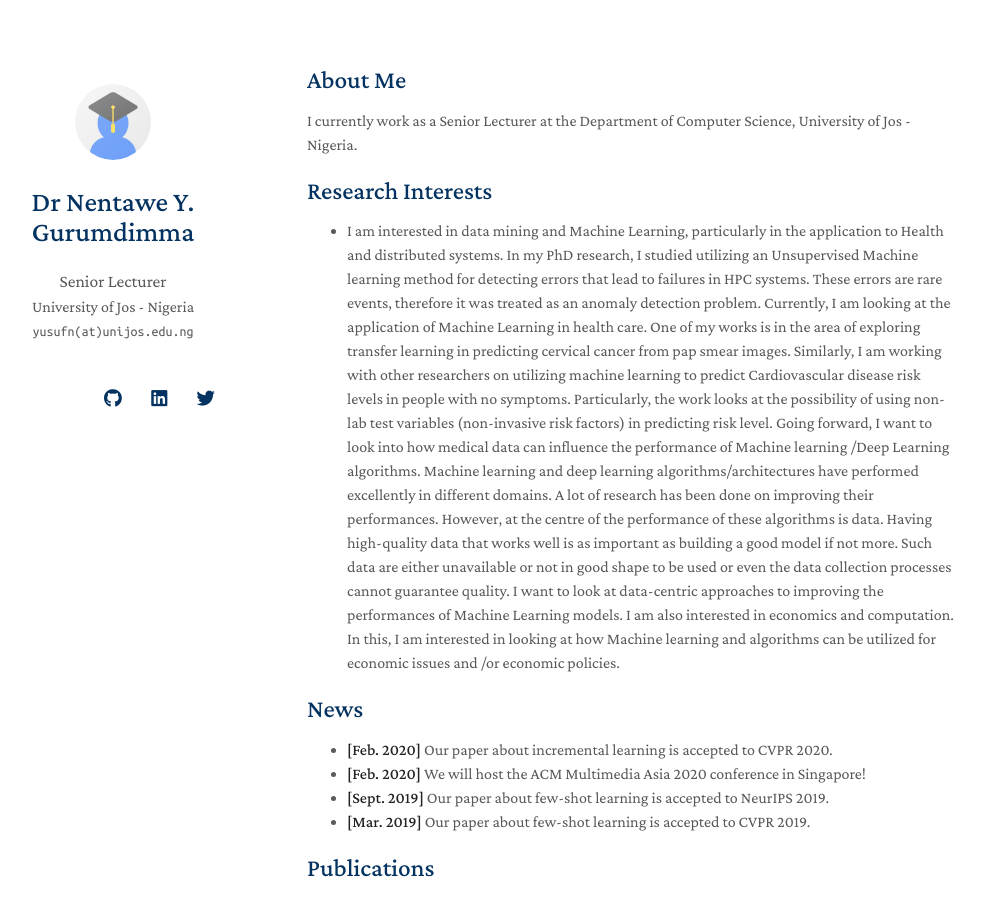
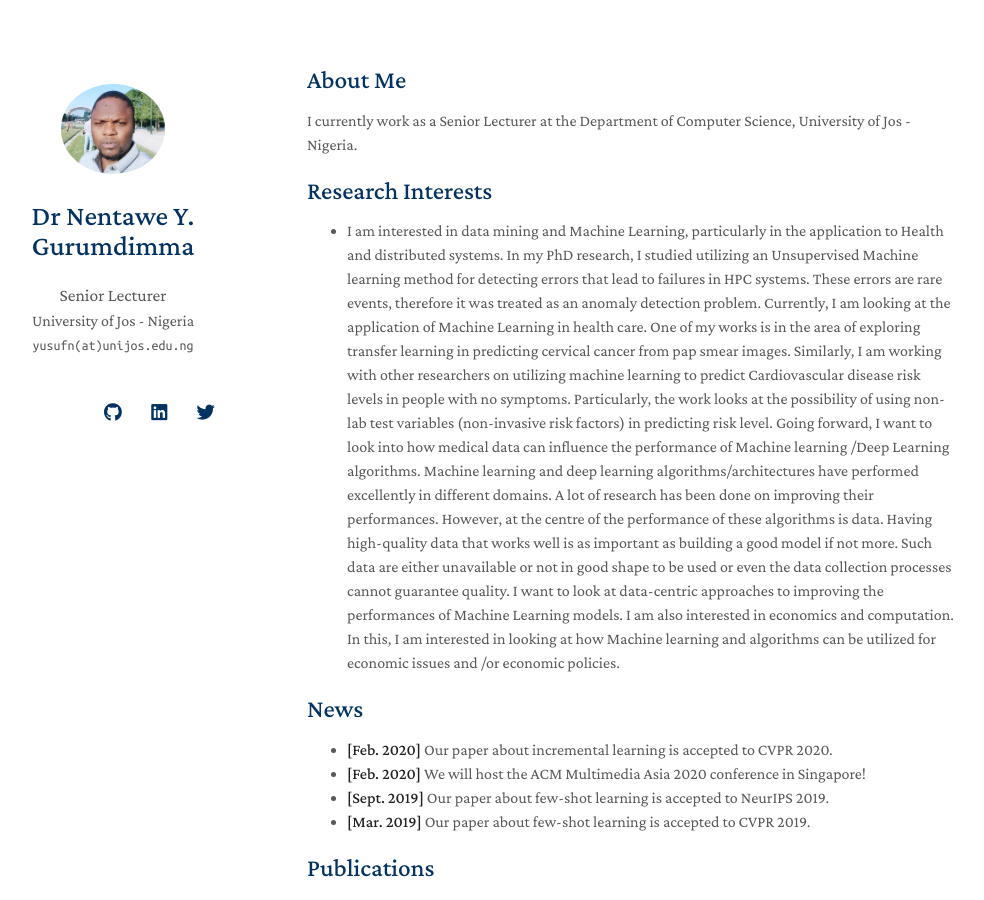
Before and after one commit to nentaweg/nentaweg.github.io, a Jekyll site: the page built from index.md, in a window 1280 px wide and 900 px high. Shown: the whole window, without its empty margins (163-1147 px from the left). Built offline with Jekyll 4.4.1, drawn with Linux system fonts in a browser that asks for light colours; nearby versions of some CDN libraries; a style sheet for code colours, icons or effects is not loaded; our own code applies the rules of GitHub Pages for plain Markdown files.

Commit message:
Update _config.yml

```diff
--- a/_config.yml
+++ b/_config.yml
@@ -20,7 +20,7 @@ twitter: https://twitter.com/ntawe
 
 # Images (e.g., your profile picture and your website's favicon)
 # "favicon" and "favicon_dark" are used for the light and dark modes, respectively.
-avatar: ./assets/img/avatar.png
+avatar: ./assets/img/IMG_7254.jpg
 favicon: ./assets/img/favicon.png
 favicon_dark: ./assets/img/favicon-dark.png
 
```
